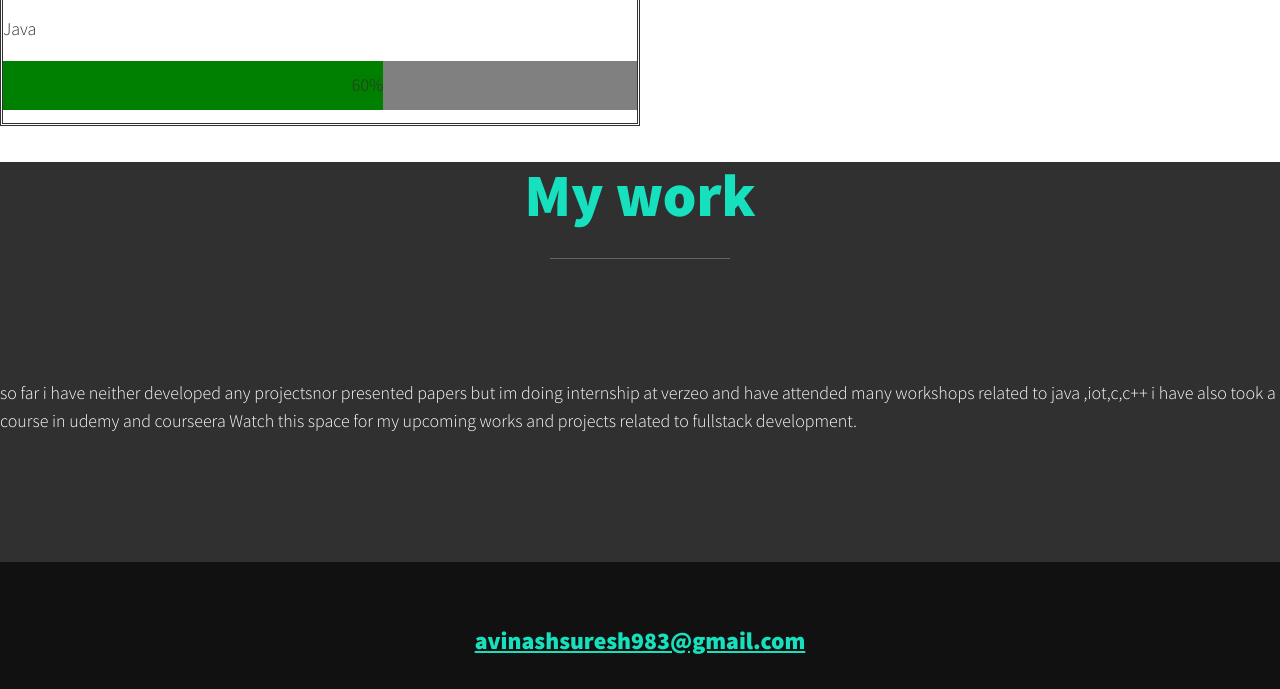
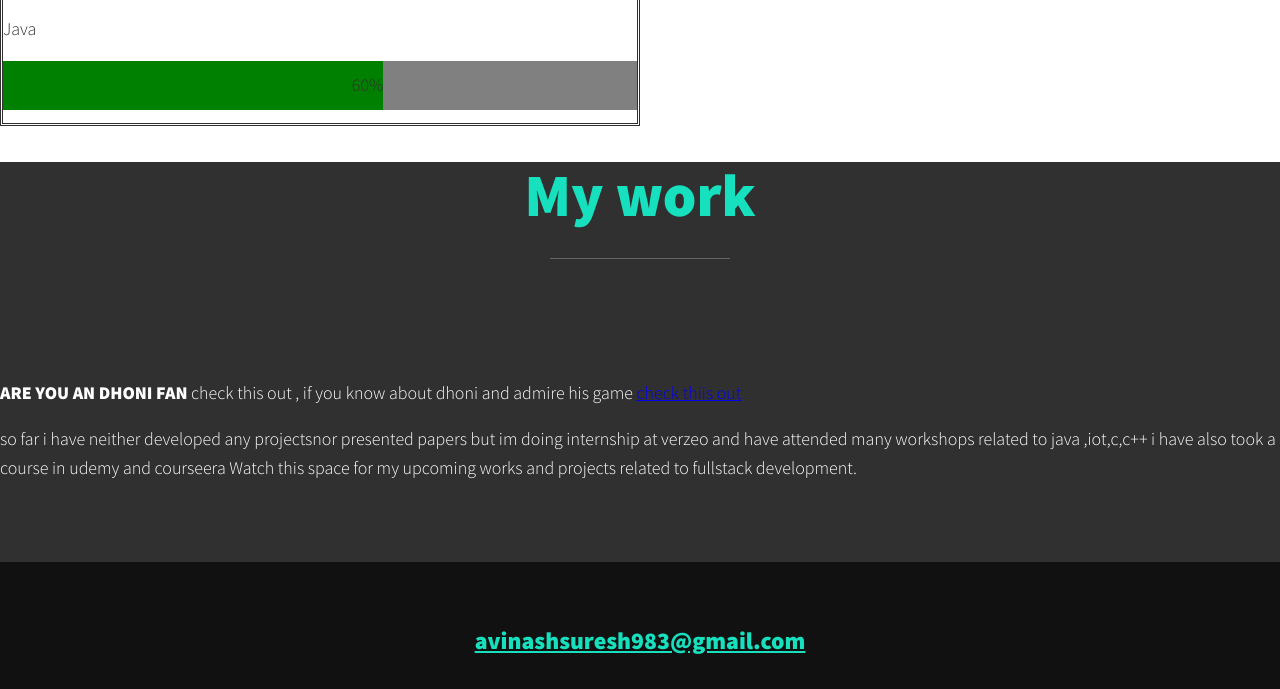
Before and after one commit to avinashkumar771/avinashkumar.com, a plain HTML site: page index.html in a window 1280 px wide. Shown: the part 1637-2326 px from the top of the page. Drawn offline with Linux system fonts and the light colour scheme.

Commit message:
doc
updated my project.

```diff
--- a/index.html
+++ b/index.html
@@ -76,6 +76,11 @@ passed 10th with 84%</br></p>
 <!--my work-->
 <section class="mywork" id="work">
 <h2 class="section__title">My work</h2>
+<p><strong>ARE YOU AN DHONI FAN</strong>
+    check this out , if you know about dhoni and admire his game
+    <a href="https://repl.it/@063Avinashkumar/GrowingSourGame-2?embed=1&output=1">check thiis out</a>
+
+</p>
 <p>so  far  i have neither developed any projectsnor presented papers but im doing internship at verzeo and have attended many workshops related to java ,iot,c,c++
 i have also took a  course in udemy and courseera
  Watch this space for my upcoming works and projects related to fullstack development.</p>
```
